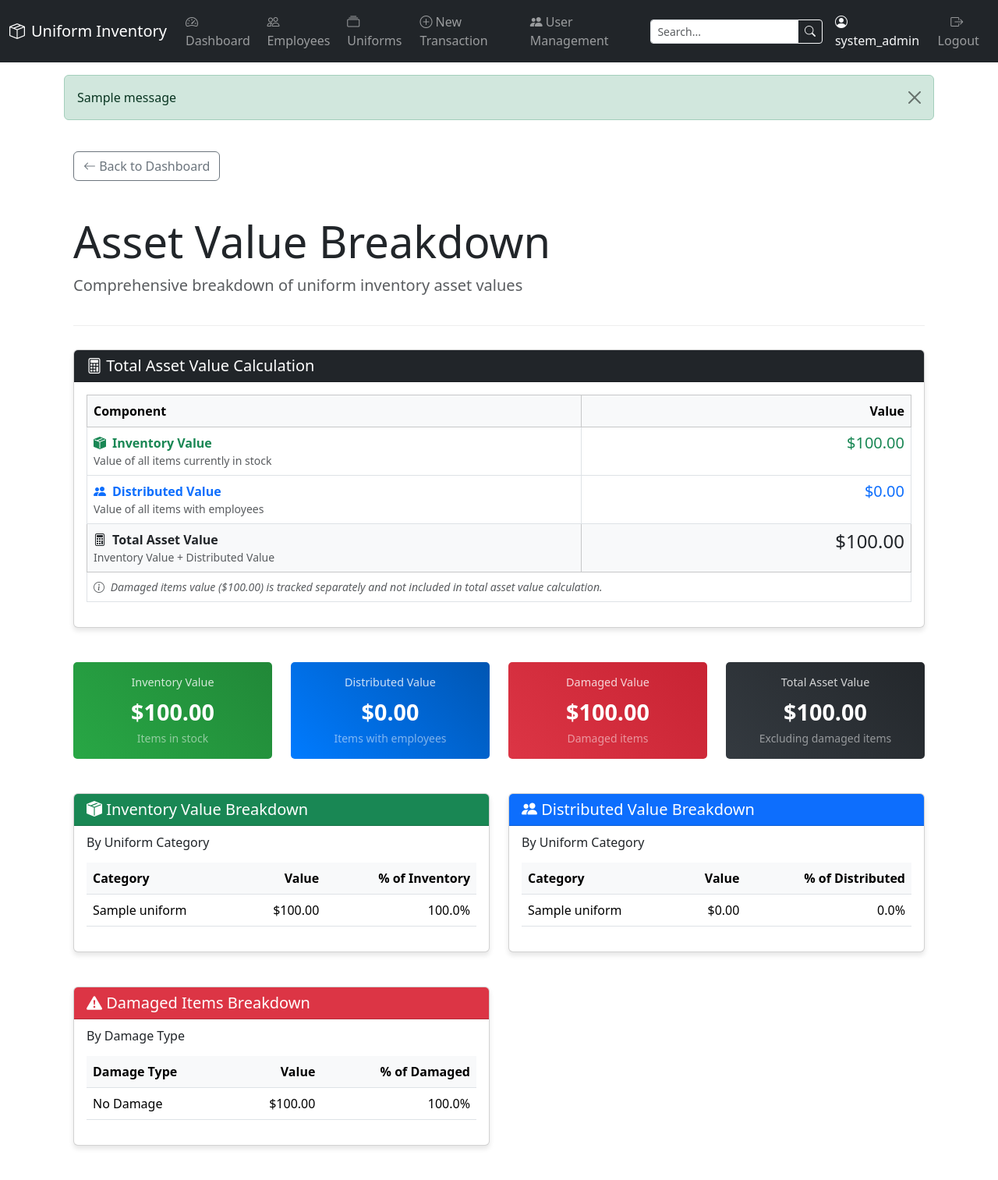
After one commit to KaranKumar1811/Inventory-System, a Django app: page /inventory/asset-breakdown/ in a window 1280 px wide. The commit adds this page. Shown: the whole page at 78% size. Run offline with Django 5.2, Linux system fonts and the light colour scheme; a user stored in the database is signed in; tables that the repository leaves empty hold one stand-in row (values such as "Sample post"); one stand-in notice (Sample message) is shown.

Commit message:
Add asset value breakdown feature and update dashboard styling

```diff
--- /dev/null
+++ b/inventory/templates/inventory/asset_breakdown.html
@@ -0,0 +1,322 @@
+{% extends 'base.html' %}
+{% load static %}
+{% load inventory_filters %}
+
+{% block title %}Asset Breakdown - Uniform Inventory System{% endblock %}
+
+{% block extra_css %}
+<style>
+  .page-header {
+    padding: 20px 0;
+    margin-bottom: 30px;
+    border-bottom: 1px solid #eee;
+  }
+
+  .breakdown-card {
+    transition: transform 0.3s;
+    margin-bottom: 20px;
+    box-shadow: 0 4px 6px rgba(0,0,0,0.1);
+  }
+
+  .breakdown-card:hover {
+    transform: translateY(-5px);
+    box-shadow: 0 6px 10px rgba(0,0,0,0.15);
+  }
+
+  .summary-card {
+    background-color: #f8f9fa;
+    border-left: 4px solid #343a40 !important;
+  }
+
+  .inventory-card {
+    border-left: 4px solid #28a745 !important;
+  }
+
+  .distributed-card {
+    border-left: 4px solid #007bff !important;
+  }
+
+  .damaged-card {
+    border-left: 4px solid #dc3545 !important;
+  }
+
+  .value-box {
+    text-align: center;
+    padding: 15px;
+    border-radius: 5px;
+    margin-bottom: 20px;
+  }
+
+  .value-label {
+    font-size: 0.9rem;
+    color: rgba(255,255,255,0.8);
+    margin-bottom: 5px;
+  }
+
+  .value-amount {
+    font-size: 1.8rem;
+    font-weight: bold;
+    color: white;
+  }
+
+  .bg-primary-gradient {
+    background: linear-gradient(45deg, #007bff, #0056b3);
+  }
+
+  .bg-success-gradient {
+    background: linear-gradient(45deg, #28a745, #218838);
+  }
+
+  .bg-danger-gradient {
+    background: linear-gradient(45deg, #dc3545, #c82333);
+  }
+
+  .bg-dark-gradient {
+    background: linear-gradient(45deg, #343a40, #23272b);
+  }
+
+  .breakdown-table th {
+    background-color: #f8f9fa;
+    font-weight: 600;
+  }
+
+  .category-row:hover {
+    background-color: rgba(0,123,255,0.05);
+  }
+
+  .back-to-dashboard {
+    margin-bottom: 20px;
+  }
+
+  .breakdown-chart {
+    height: 300px;
+    width: 100%;
+    margin-bottom: 20px;
+  }
+
+  @media (max-width: 768px) {
+    .value-box {
+      margin-bottom: 15px;
+    }
+  }
+</style>
+{% endblock %}
+
+{% block content %}
+<div class="container">
+  <div class="back-to-dashboard mb-4">
+    <a href="{% url 'inventory:dashboard' %}" class="btn btn-outline-secondary">
+      <i class="bi bi-arrow-left"></i> Back to Dashboard
+    </a>
+  </div>
+
+  <div class="page-header">
+    <h1 class="display-4">Asset Value Breakdown</h1>
+    <p class="lead text-muted">Comprehensive breakdown of uniform inventory asset values</p>
+  </div>
+
+  <!-- Total Asset Value Breakdown Card -->
+  <div class="row mb-4">
+    <div class="col-12">
+      <div class="card breakdown-card">
+        <div class="card-header bg-dark text-white">
+          <h5 class="mb-0"><i class="bi bi-calculator"></i> Total Asset Value Calculation</h5>
+        </div>
+        <div class="card-body">
+          <div class="table-responsive">
+            <table class="table table-bordered">
+              <thead class="table-light">
+                <tr>
+                  <th style="width: 60%">Component</th>
+                  <th class="text-end" style="width: 40%">Value</th>
+                </tr>
+              </thead>
+              <tbody>
+                <tr>
+                  <td>
+                    <strong class="text-success"><i class="bi bi-box-seam-fill me-2"></i>Inventory Value</strong>
+                    <div class="small text-muted">Value of all items currently in stock</div>
+                  </td>
+                  <td class="text-end h5 text-success">${{ inventory_value|floatformat:2 }}</td>
+                </tr>
+                <tr>
+                  <td>
+                    <strong class="text-primary"><i class="bi bi-people-fill me-2"></i>Distributed Value</strong>
+                    <div class="small text-muted">Value of all items with employees</div>
+                  </td>
+                  <td class="text-end h5 text-primary">${{ distributed_value|floatformat:2 }}</td>
+                </tr>
+                <tr class="table-light">
+                  <td>
+                    <strong class="text-dark"><i class="bi bi-calculator me-2"></i>Total Asset Value</strong>
+                    <div class="small text-muted">Inventory Value + Distributed Value</div>
+                  </td>
+                  <td class="text-end h4 text-dark">${{ total_asset_value|floatformat:2 }}</td>
+                </tr>
+                <tr>
+                  <td colspan="2" class="small text-muted fst-italic">
+                    <i class="bi bi-info-circle me-1"></i> Damaged items value (${{ damaged_value|floatformat:2 }}) is tracked separately and not included in total asset value calculation.
+                  </td>
+                </tr>
+              </tbody>
+            </table>
+          </div>
+        </div>
+      </div>
+    </div>
+  </div>
+
+  <!-- Summary Cards -->
+  <div class="row mb-4">
+    <div class="col-md-3">
+      <div class="value-box bg-success-gradient">
+        <div class="value-label">Inventory Value</div>
+        <div class="value-amount">${{ inventory_value|floatformat:2 }}</div>
+        <small class="text-white-50">Items in stock</small>
+      </div>
+    </div>
+    <div class="col-md-3">
+      <div class="value-box bg-primary-gradient">
+        <div class="value-label">Distributed Value</div>
+        <div class="value-amount">${{ distributed_value|floatformat:2 }}</div>
+        <small class="text-white-50">Items with employees</small>
+      </div>
+    </div>
+    <div class="col-md-3">
+      <div class="value-box bg-danger-gradient">
+        <div class="value-label">Damaged Value</div>
+        <div class="value-amount">${{ damaged_value|floatformat:2 }}</div>
+        <small class="text-white-50">Damaged items</small>
+      </div>
+    </div>
+    <div class="col-md-3">
+      <div class="value-box bg-dark-gradient">
+        <div class="value-label">Total Asset Value</div>
+        <div class="value-amount">${{ total_asset_value|floatformat:2 }}</div>
+        <small class="text-white-50">Excluding damaged items</small>
+      </div>
+    </div>
+  </div>
+
+  <div class="row">
+    <!-- Inventory Breakdown -->
+    <div class="col-md-6 mb-4">
+      <div class="card breakdown-card">
+        <div class="card-header bg-success text-white">
+          <h5 class="mb-0"><i class="bi bi-box-seam-fill"></i> Inventory Value Breakdown</h5>
+        </div>
+        <div class="card-body">
+          <h6 class="card-subtitle mb-3">By Uniform Category</h6>
+          <div class="table-responsive">
+            <table class="table table-hover breakdown-table">
+              <thead>
+                <tr>
+                  <th>Category</th>
+                  <th class="text-end">Value</th>
+                  <th class="text-end">% of Inventory</th>
+                </tr>
+              </thead>
+              <tbody>
+                {% for category, value in inventory_by_category %}
+                <tr class="category-row">
+                  <td>{{ category }}</td>
+                  <td class="text-end">${{ value|floatformat:2 }}</td>
+                  <td class="text-end">{{ value|div:inventory_value|mul:100|floatformat:1 }}%</td>
+                </tr>
+                {% empty %}
+                <tr>
+                  <td colspan="3" class="text-center">No inventory data available</td>
+                </tr>
+                {% endfor %}
+              </tbody>
+            </table>
+          </div>
+        </div>
+      </div>
+    </div>
+
+    <!-- Distributed Value Breakdown -->
+    <div class="col-md-6 mb-4">
+      <div class="card breakdown-card">
+        <div class="card-header bg-primary text-white">
+          <h5 class="mb-0"><i class="bi bi-people-fill"></i> Distributed Value Breakdown</h5>
+        </div>
+        <div class="card-body">
+          <h6 class="card-subtitle mb-3">By Uniform Category</h6>
+          <div class="table-responsive">
+            <table class="table table-hover breakdown-table">
+              <thead>
+                <tr>
+                  <th>Category</th>
+                  <th class="text-end">Value</th>
+                  <th class="text-end">% of Distributed</th>
+                </tr>
+              </thead>
+              <tbody>
+                {% for category, value in distributed_by_category %}
+                <tr class="category-row">
+                  <td>{{ category }}</td>
+                  <td class="text-end">${{ value|floatformat:2 }}</td>
+                  <td class="text-end">{{ value|div:distributed_value|mul:100|floatformat:1 }}%</td>
+                </tr>
+                {% empty %}
+                <tr>
+                  <td colspan="3" class="text-center">No distributed items data available</td>
+                </tr>
+                {% endfor %}
+              </tbody>
+            </table>
+          </div>
+        </div>
+      </div>
+    </div>
+  </div>
+
+  <!-- Damaged Items Breakdown -->
+  <div class="row">
+    <div class="col-md-6 mb-4">
+      <div class="card breakdown-card">
+        <div class="card-header bg-danger text-white">
+          <h5 class="mb-0"><i class="bi bi-exclamation-triangle-fill"></i> Damaged Items Breakdown</h5>
+        </div>
+        <div class="card-body">
+          <h6 class="card-subtitle mb-3">By Damage Type</h6>
+          <div class="table-responsive">
+            <table class="table table-hover breakdown-table">
+              <thead>
+                <tr>
+                  <th>Damage Type</th>
+                  <th class="text-end">Value</th>
+                  <th class="text-end">% of Damaged</th>
+                </tr>
+              </thead>
+              <tbody>
+                {% for damage_type, value in damaged_by_type %}
+                <tr class="category-row">
+                  <td>{{ damage_type }}</td>
+                  <td class="text-end">${{ value|floatformat:2 }}</td>
+                  <td class="text-end">{{ value|div:damaged_value|mul:100|floatformat:1 }}%</td>
+                </tr>
+                {% empty %}
+                <tr>
+                  <td colspan="3" class="text-center">No damaged items data available</td>
+                </tr>
+                {% endfor %}
+              </tbody>
+            </table>
+          </div>
+        </div>
+      </div>
+    </div>
+  </div>
+</div>
+{% endblock %}
+
+{% block extra_js %}
+<script>
+  // Custom template filters
+  document.addEventListener('DOMContentLoaded', function() {
+    // Add any additional JavaScript for interactivity
+  });
+</script>
+{% endblock %}
--- a/inventory/templatetags/__init__.py
+++ b/inventory/templatetags/__init__.py
@@ -1 +1 @@
-# This file is intentionally left empty to mark this directory as a Python package
+# This file is intentionally left empty to make the directory a Python package
--- /dev/null
+++ b/inventory/templatetags/inventory_filters.py
@@ -0,0 +1,19 @@
+from django import template
+
+register = template.Library()
+
+@register.filter
+def div(value, arg):
+    """Divide the value by the argument"""
+    try:
+        return float(value) / float(arg)
+    except (ValueError, ZeroDivisionError):
+        return 0
+
+@register.filter
+def mul(value, arg):
+    """Multiply the value by the argument"""
+    try:
+        return float(value) * float(arg)
+    except ValueError:
+        return 0
--- a/inventory/urls.py
+++ b/inventory/urls.py
@@ -29,6 +29,7 @@ from .views import (
     # Employee archiving
     toggle_employee_archive,
     uniform_stock_api,
+    AssetBreakdownView,
 )
 from django.views.generic import TemplateView
 
@@ -84,4 +85,5 @@ urlpatterns = [
 
     # Add a new URL pattern for the uniform stock API
     path('api/uniform/<int:uniform_id>/stock/', uniform_stock_api, name='uniform_stock_api'),
+    path('asset-breakdown/', AssetBreakdownView.as_view(), name='asset_breakdown'),
 ]
--- a/inventory/views.py
+++ b/inventory/views.py
@@ -1019,3 +1019,132 @@ def uniform_stock_api(request, uniform_id):
         })
     except Uniform.DoesNotExist:
         return JsonResponse({'error': 'Uniform not found'}, status=404)
+
+# --- Asset Breakdown View ---
+class AssetBreakdownView(LoginRequiredMixin, UserPassesTestMixin, TemplateView):
+    template_name = 'inventory/asset_breakdown.html'
+
+    def test_func(self):
+        return self.request.user.is_authenticated
+
+    def get_context_data(self, **kwargs):
+        context = super().get_context_data(**kwargs)
+
+        # Get uniform categories and sizes for grouping
+        uniforms = Uniform.objects.all()
+        categories = list(set([u.name for u in uniforms]))
+        sizes = list(set([u.size for u in uniforms]))
+
+        # Calculate inventory value (items in stock) by category and size
+        inventory_by_category = {}
+        for category in categories:
+            category_uniforms = Uniform.objects.filter(name=category)
+            category_value = category_uniforms.annotate(
+                item_value=F('stock_quantity') * F('price')
+            ).aggregate(total_value=Sum('item_value'))['total_value'] or 0
+            inventory_by_category[category] = category_value
+
+        inventory_by_size = {}
+        for size in sizes:
+            size_uniforms = Uniform.objects.filter(size=size)
+            size_value = size_uniforms.annotate(
+                item_value=F('stock_quantity') * F('price')
+            ).aggregate(total_value=Sum('item_value'))['total_value'] or 0
+            inventory_by_size[size] = size_value
+
+        # Calculate distributed value (items with employees) by category and size
+        distributed_by_category = {}
+        for category in categories:
+            category_items = TransactionItem.objects.filter(uniform__name=category).annotate(
+                remaining_quantity=F('quantity') - Sum(
+                    F('itemreturnrecord__returned_quantity'),
+                    filter=Q(itemreturnrecord__isnull=False),
+                    default=0
+                ),
+                item_value=F('remaining_quantity') * F('uniform__price')
+            ).aggregate(total_value=Sum('item_value'))['total_value'] or 0
+            distributed_by_category[category] = category_items
+
+        distributed_by_size = {}
+        for size in sizes:
+            size_items = TransactionItem.objects.filter(uniform__size=size).annotate(
+                remaining_quantity=F('quantity') - Sum(
+                    F('itemreturnrecord__returned_quantity'),
+                    filter=Q(itemreturnrecord__isnull=False),
+                    default=0
+                ),
+                item_value=F('remaining_quantity') * F('uniform__price')
+            ).aggregate(total_value=Sum('item_value'))['total_value'] or 0
+            distributed_by_size[size] = size_items
+
+        # Top 10 most valuable items in inventory
+        top_inventory_items = Uniform.objects.annotate(
+            item_value=F('stock_quantity') * F('price')
+        ).order_by('-item_value')[:10]
+
+        # Top 10 most valuable items distributed to employees
+        top_distributed_uniforms = {}
+        for uniform in Uniform.objects.all():
+            uniform_value = TransactionItem.objects.filter(uniform=uniform).annotate(
+                remaining_quantity=F('quantity') - Sum(
+                    F('itemreturnrecord__returned_quantity'),
+                    filter=Q(itemreturnrecord__isnull=False),
+                    default=0
+                ),
+                item_value=F('remaining_quantity') * F('uniform__price')
+            ).aggregate(total_value=Sum('item_value'))['total_value'] or 0
+            if uniform_value > 0:
+                top_distributed_uniforms[uniform] = uniform_value
+
+        # Sort the dictionary and get top 10
+        top_distributed_items = sorted(top_distributed_uniforms.items(), key=lambda x: x[1], reverse=True)[:10]
+
+        # Total values (same as dashboard)
+        inventory_value = Uniform.objects.annotate(
+            item_value=F('stock_quantity') * F('price')
+        ).aggregate(total_value=Sum('item_value'))['total_value'] or 0
+
+        distributed_value = TransactionItem.objects.annotate(
+            remaining_quantity=F('quantity') - Sum(
+                F('itemreturnrecord__returned_quantity'),
+                filter=Q(itemreturnrecord__isnull=False),
+                default=0
+            ),
+            item_value=F('remaining_quantity') * F('uniform__price')
+        ).aggregate(total_value=Sum('item_value'))['total_value'] or 0
+
+        # Calculate damaged items value
+        damaged_value = Uniform.objects.annotate(
+            damaged_value=F('damaged_quantity') * F('price')
+        ).aggregate(total_damaged_value=Sum('damaged_value'))['total_damaged_value'] or 0
+
+        # Damaged items by type
+        damage_types = dict(ItemReturnRecord.DAMAGE_TYPE_CHOICES)
+        damaged_by_type = {}
+
+        for damage_code, damage_name in damage_types.items():
+            type_value = ItemReturnRecord.objects.filter(
+                damage_type=damage_code,
+                damaged_quantity__gt=0
+            ).annotate(
+                item_value=F('damaged_quantity') * F('transaction_item__uniform__price')
+            ).aggregate(total_value=Sum('item_value'))['total_value'] or 0
+
+            if type_value > 0:
+                damaged_by_type[damage_name] = type_value
+
+        context.update({
+            'inventory_value': inventory_value,
+            'distributed_value': distributed_value,
+            'damaged_value': damaged_value,
+            'total_asset_value': inventory_value + distributed_value,
+            'inventory_by_category': sorted(inventory_by_category.items(), key=lambda x: x[1], reverse=True),
+            'inventory_by_size': sorted(inventory_by_size.items(), key=lambda x: x[1], reverse=True),
+            'distributed_by_category': sorted(distributed_by_category.items(), key=lambda x: x[1], reverse=True),
+            'distributed_by_size': sorted(distributed_by_size.items(), key=lambda x: x[1], reverse=True),
+            'top_inventory_items': top_inventory_items,
+            'top_distributed_items': top_distributed_items,
+            'damaged_by_type': sorted(damaged_by_type.items(), key=lambda x: x[1], reverse=True),
+        })
+
+        return context
```
Also changed, not shown: inventory/templates/inventory/dashboard.html (+9 -4 lines), inventory/templates/inventory/employee_pdf.html (+17 -4 lines).
